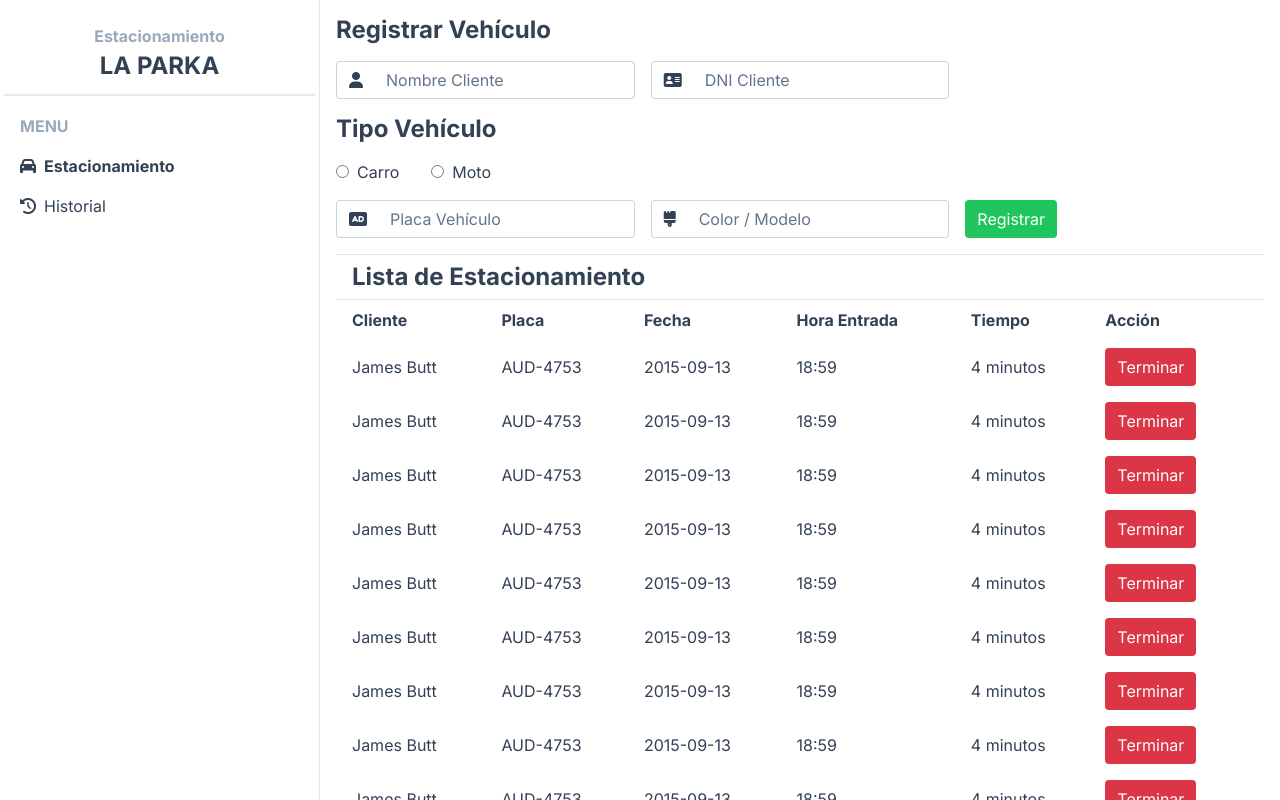
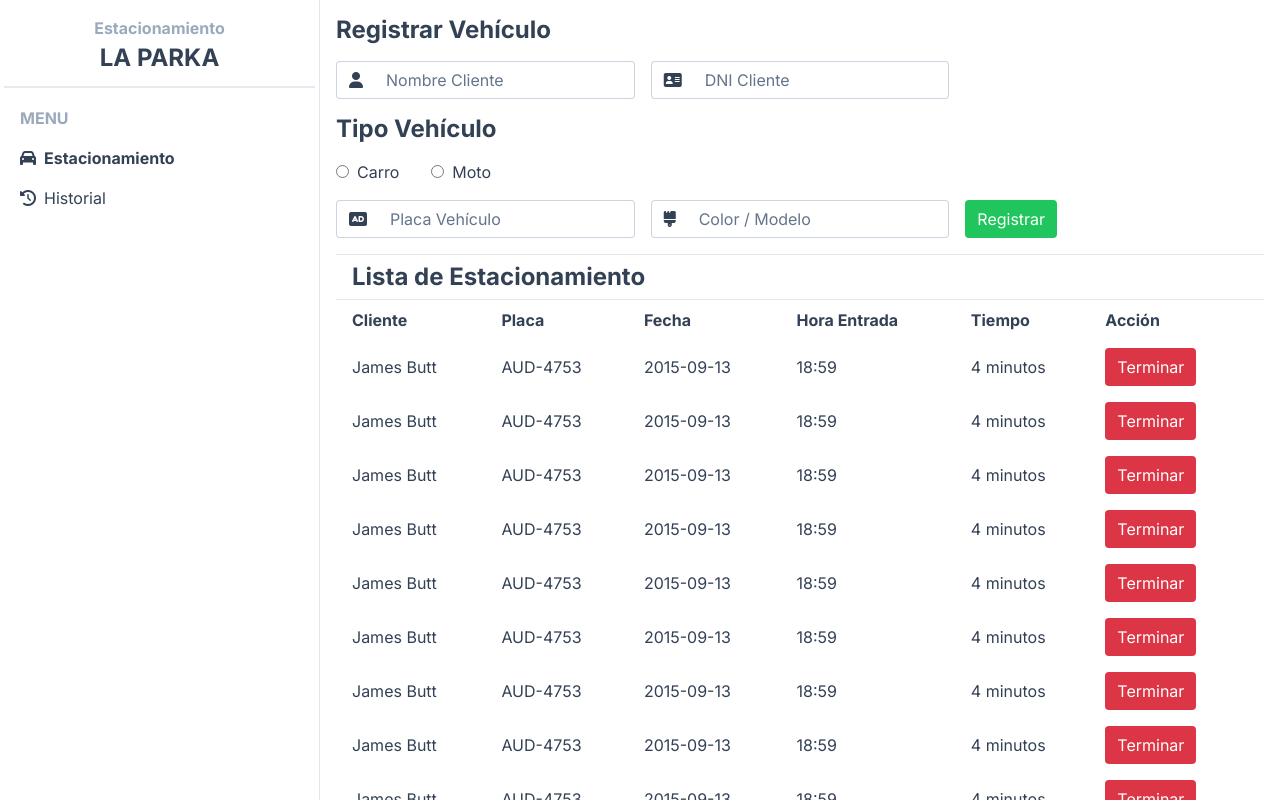
Before and after one commit to RefinedCandle49/playaEstacionamientoFront, an Angular app: page / in a window 1280 px wide. Built offline with nearby package versions, Linux system fonts and the light colour scheme.

Commit message:
style: Alinear sidebar con main

```diff
--- a/src/app/components/sidebar/sidebar.component.html
+++ b/src/app/components/sidebar/sidebar.component.html
@@ -1,6 +1,6 @@
 <header class="px-1 px-sm-1 sticky-top">
   <nav
-    class="d-flex flex-column align-items-center align-items-sm-start min-vh-100 pt-4"
+    class="d-flex flex-column align-items-center align-items-sm-start min-vh-100 pt-3"
   >
     <div class="d-block text-center w-100">
       <div>
```
